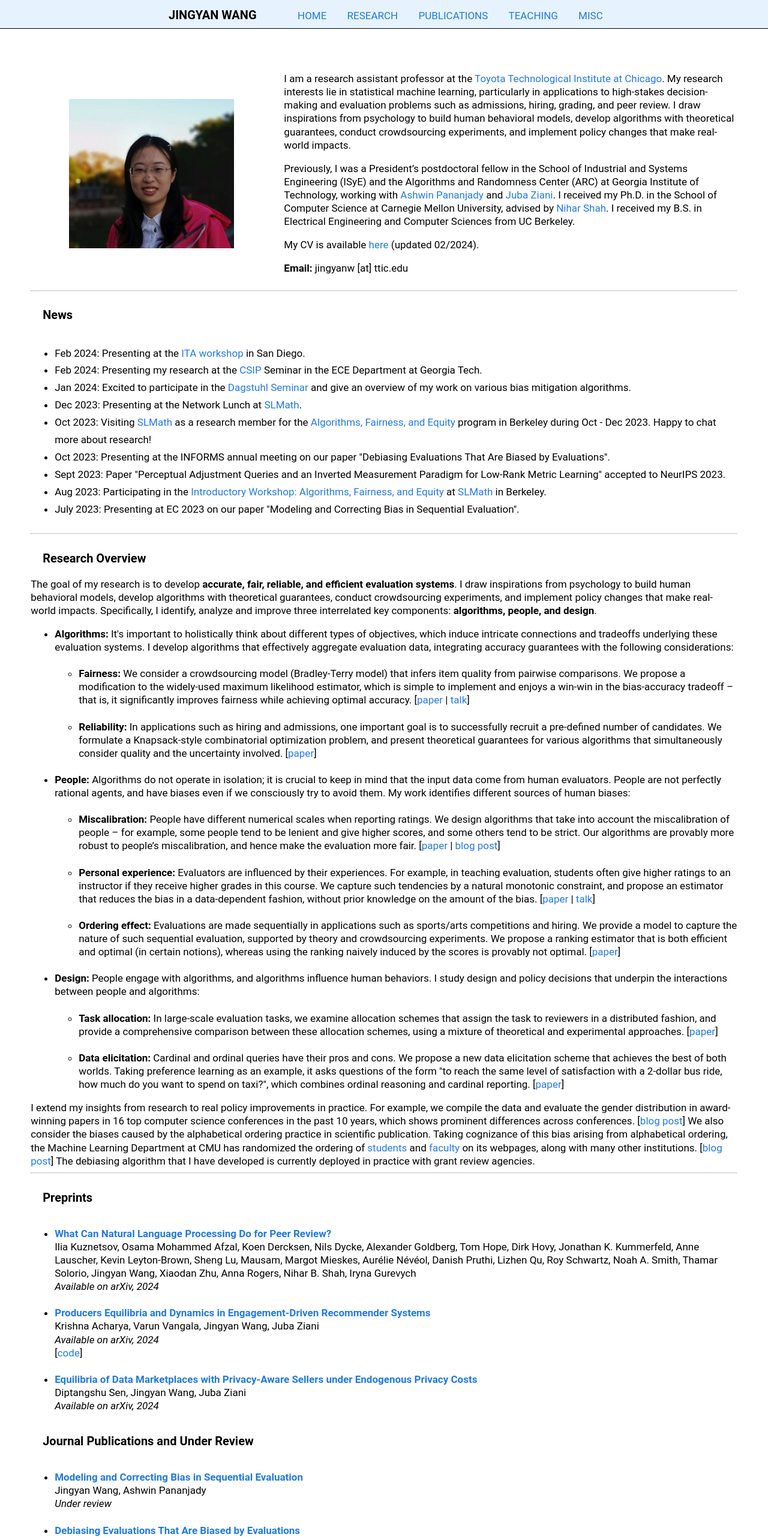
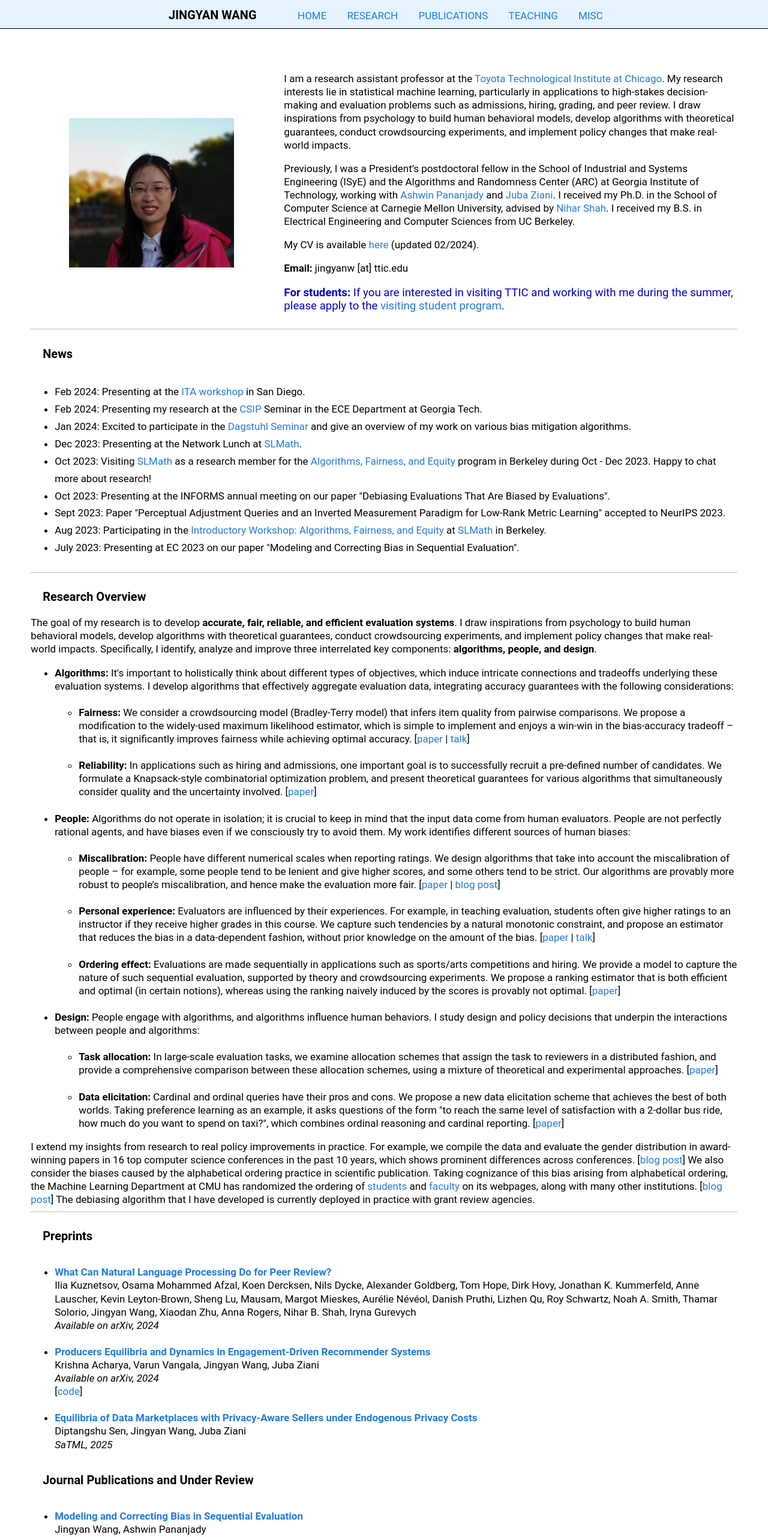
Before and after one commit to jingyanw/jingyanw.github.io, a plain HTML site: page index.html in a window 1280 px wide. Shown: the top 2563 px of the page at 60% size. Drawn offline with nearby package versions, Linux system fonts and the light colour scheme.

Commit message:
blurb on summer internship

```diff
--- a/index.html
+++ b/index.html
@@ -55,9 +55,9 @@
     <p>
       <b>Email:</b> jingyanw [at] ttic.edu
     </p>
-   <!--  <p style="font-size:120%;color:MediumBlue;">
-      <b>I am on the job market looking for academic and industry jobs.</b>
-    </p> -->
+    <p style="font-size:110%;color:MediumBlue;">
+      <b>For students:</b> If you are interested in visiting TTIC and working with me during the summer, please apply to the <a href="https://www.ttic.edu/visiting-student/">visiting student program</a>.
+    </p>
     </div>
   </div>
   </table>
@@ -171,7 +171,7 @@
 
       <li> <papertitle><a href="http://arxiv.org/abs/2402.08826">Equilibria of Data Marketplaces with Privacy-Aware Sellers under Endogenous Privacy Costs</a></papertitle><br>
         <div><paperauthors>Diptangshu Sen, Jingyan Wang, Juba Ziani</paperauthors><br>
-          <papersource>Available on arXiv, 2024</papersource>
+          <papersource>SaTML, 2025</papersource>
         </div>
       </li>
     </ul>
@@ -389,9 +389,13 @@
 
     I play the violin with the <a href="https://www.cmsorch.org/">Chicago Metropolitan Symphony Orchestra</a>.<br><br>
 
-    <b><a href="https://www.cmsorch.org/concerts/dvorak-7">Next concert</a>:<br> November 23, 2024 (Saturday at 7:30pm)</b><br>
+    <b><a href="https://www.cmsorch.org/concerts/tragedy-and-comedy">Next concert</a>:<br> March 15, 2025 (Saturday at 7:30pm)</b><br>
     Gannon Concert Hall, Holtschneider Performance Center, DePaul University (2330 N Halsted St, Chicago, IL 60614)<br><br>
 
+
+<!--     <b><a href="https://www.cmsorch.org/concerts/dvorak-7">Next concert</a>:<br> November 23, 2024 (Saturday at 7:30pm)</b><br>
+    Gannon Concert Hall, Holtschneider Performance Center, DePaul University (2330 N Halsted St, Chicago, IL 60614)<br><br>
+ -->
 
     During my time in Atlanta, I played with the <a href="https://acsorch.org/">Atlanta Community Symphony Orchestra</a>. We performed <a href="https://acsorch.org/acso-concerts/">free concerts</a> in the Atlanta metro area.<br><br>
 
```
